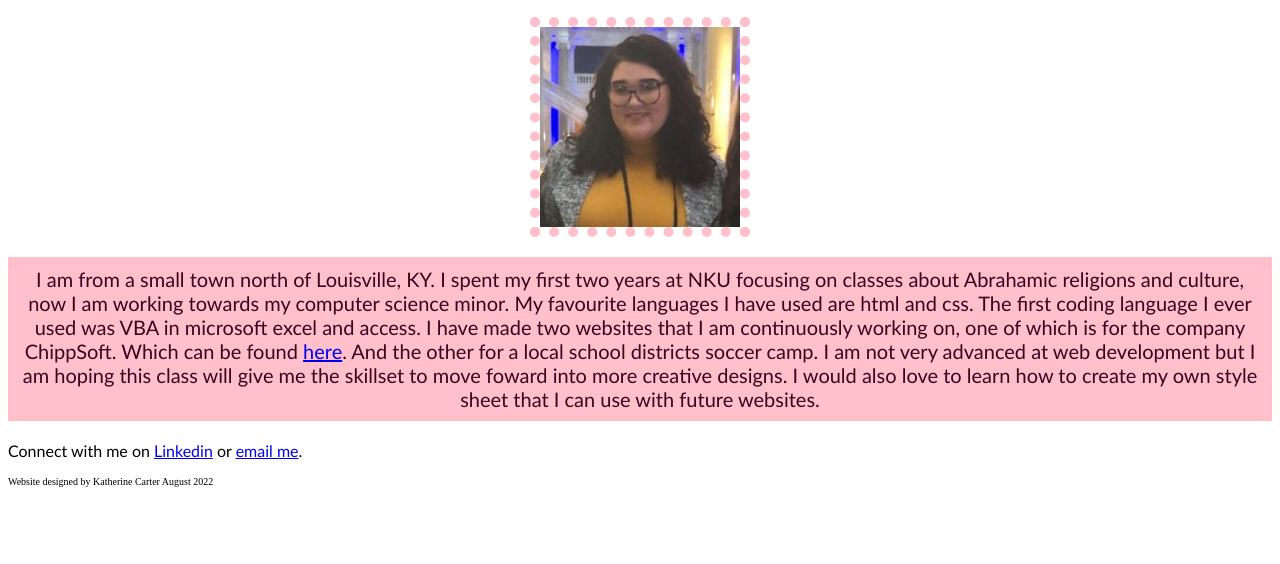
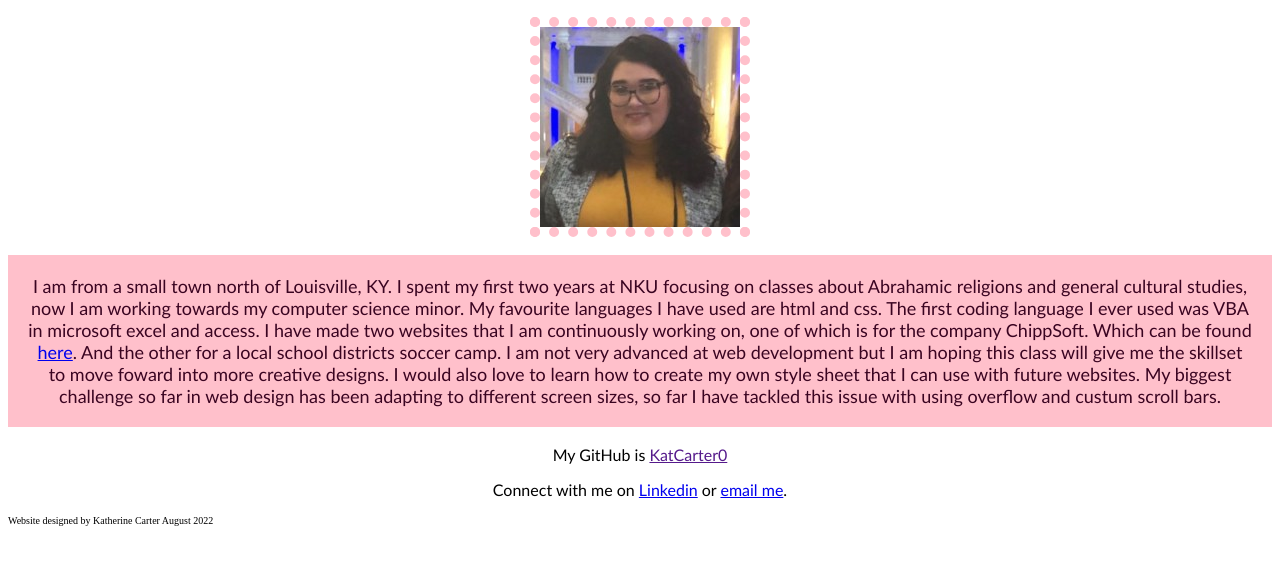
Before and after one commit to KatCarter0/INF286AssignmentOne, a plain HTML site: page index.html in a window 1280 px wide. Shown: the part 114-678 px from the top of the page. Drawn offline with Linux system fonts and the light colour scheme.

Commit message:
Add files via upload

```diff
--- a/index.html
+++ b/index.html
@@ -19,9 +19,9 @@
         border: 5 px inset pink;
         background-color: pink;
         text-align: center;
-        padding: 10px;
+        padding: 20px;
         max-height: 300 px;
-        font-size: 20px;
+        font-size: 18px;
         color: rgb(58, 4, 33);
         }
     </style>
@@ -30,7 +30,11 @@
     <h1 class="centertext" style="color:rgb(56, 0, 31)">Katherine Carter</h1>
     <h2 class="centertext" style="color:rgb(106, 13, 63)">NKU Integrative Studies Major - History, Women and Gender Studies, Computer Science</h2>
     <img class="image" src="KatherineCarter.jpg" alt="image of Katherine Carter, website author">
-    <p class="bio">I am from a small town north of Louisville, KY. I spent my first two years at NKU focusing on classes about Abrahamic religions and culture, now I am working towards my computer science minor. My favourite languages I have used are html and css. The first coding language I ever used was VBA in microsoft excel and access. I have made two websites that I am continuously working on, one of which is for the company ChippSoft. Which can be found <a href="https://chippsoft.com/" target="_blank">here</a>. And the other for a local school districts soccer camp. I am not very advanced at web development but I am hoping this class will give me the skillset to move foward into more creative designs. I would also love to learn how to create my own style sheet that I can use with future websites.</p>
-    <p>Connect with me on <a href="https://www.linkedin.com/in/katherine-carter-592808228/" target="_blank">Linkedin</a> or <a href="mailto:carterk15@nku.edu"">email me</a>.</p>
+    <p class="bio">I am from a small town north of Louisville, KY. I spent my first two years at NKU focusing on classes about Abrahamic religions and general cultural studies, now I am working towards my computer science minor. My favourite languages I have used are html and css. The first coding language I ever used was VBA in microsoft excel and access. I have made two websites that I am continuously working on, one of which is for the company ChippSoft. Which can be found <a href="https://chippsoft.com/" target="_blank">here</a>. And the other for a local school districts soccer camp. I am not very advanced at web development but I am hoping this class will give me the skillset to move foward into more creative designs. I would also love to learn how to create my own style sheet that I can use with future websites. My biggest challenge so far in web design has been adapting to different screen sizes, so far I have tackled this issue with using overflow and custum scroll bars.</p>
+
+    <div class="centertext">
+    <p>My GitHub is <a href="">KatCarter0</a></p>
+    <p>Connect with me on <a href="https://www.linkedin.com/in/KCarterKY" target="_blank">Linkedin</a> or <a href="mailto:carterk15@nku.edu"">email me</a>.</p>
+    </div>
 </body>
 <footer style="font-family: serif; font-size:x-small;">Website designed by Katherine Carter August 2022</footer>
```
